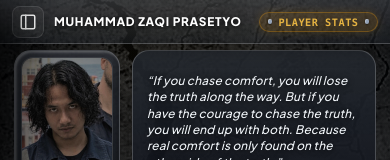
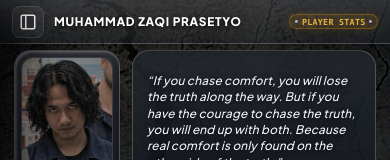
Before and after one commit to mjurran-zaba/MOEZAQ, an Astro site: page / in a window 390 px wide. Shown: the top 160 px of the page. Built offline with nearby package versions, Linux system fonts and the light colour scheme; Astro itself is replaced by a stand-in of ours.

Commit message:
style(topbar): refine PLAYER STATS badge size for optimal spatial breathing room

```diff
--- a/src/pages/index.astro
+++ b/src/pages/index.astro
@@ -174,19 +174,24 @@ const baseUrl = import.meta.env.BASE_URL.replace(/\/$/, "");
 
     .topbar-badge {
       font-family: var(--font-mono);
-      font-size: 0.64rem;
+      font-size: 0.57rem;
       font-weight: 700;
       color: var(--c-accent-amber);
-      padding: 3px 8px;
+      padding: 2px 6.5px;
       border-radius: 999px;
       background: rgba(245, 158, 11, 0.12);
       border: 1px solid rgba(245, 158, 11, 0.28);
-      letter-spacing: 0.05em;
+      letter-spacing: 0.045em;
       text-transform: uppercase;
-      box-shadow: 0 0 10px rgba(245, 158, 11, 0.15);
+      box-shadow: 0 0 8px rgba(245, 158, 11, 0.12);
       display: inline-flex;
       align-items: center;
-      gap: 6px;
+      gap: 4px;
+    }
+
+    .topbar-badge .badge-bolt {
+      width: 3.5px;
+      height: 3.5px;
     }
 
     .topbar-right-zone {
@@ -2725,7 +2730,17 @@ const baseUrl = import.meta.env.BASE_URL.replace(/\/$/, "");
       .topbar-title {
         font-size: 0.74rem;
         letter-spacing: 0.06em;
-        max-width: calc(100vw - 140px);
+        max-width: calc(100vw - 130px);
+      }
+      .topbar-badge {
+        font-size: 0.52rem;
+        padding: 1.5px 5px;
+        gap: 3.5px;
+        letter-spacing: 0.035em;
+      }
+      .topbar-badge .badge-bolt {
+        width: 3px;
+        height: 3px;
       }
       .btn-topbar-back {
         height: 28px;
```
